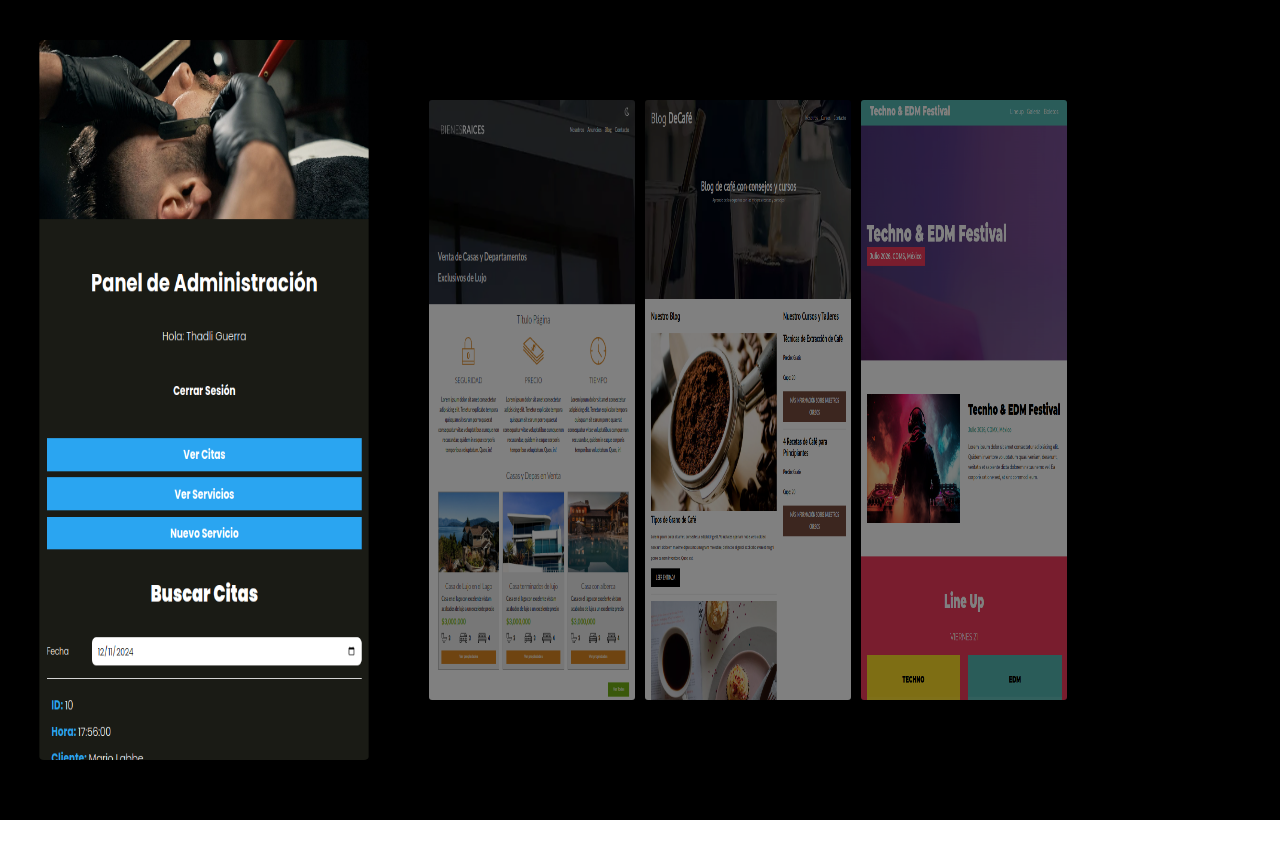
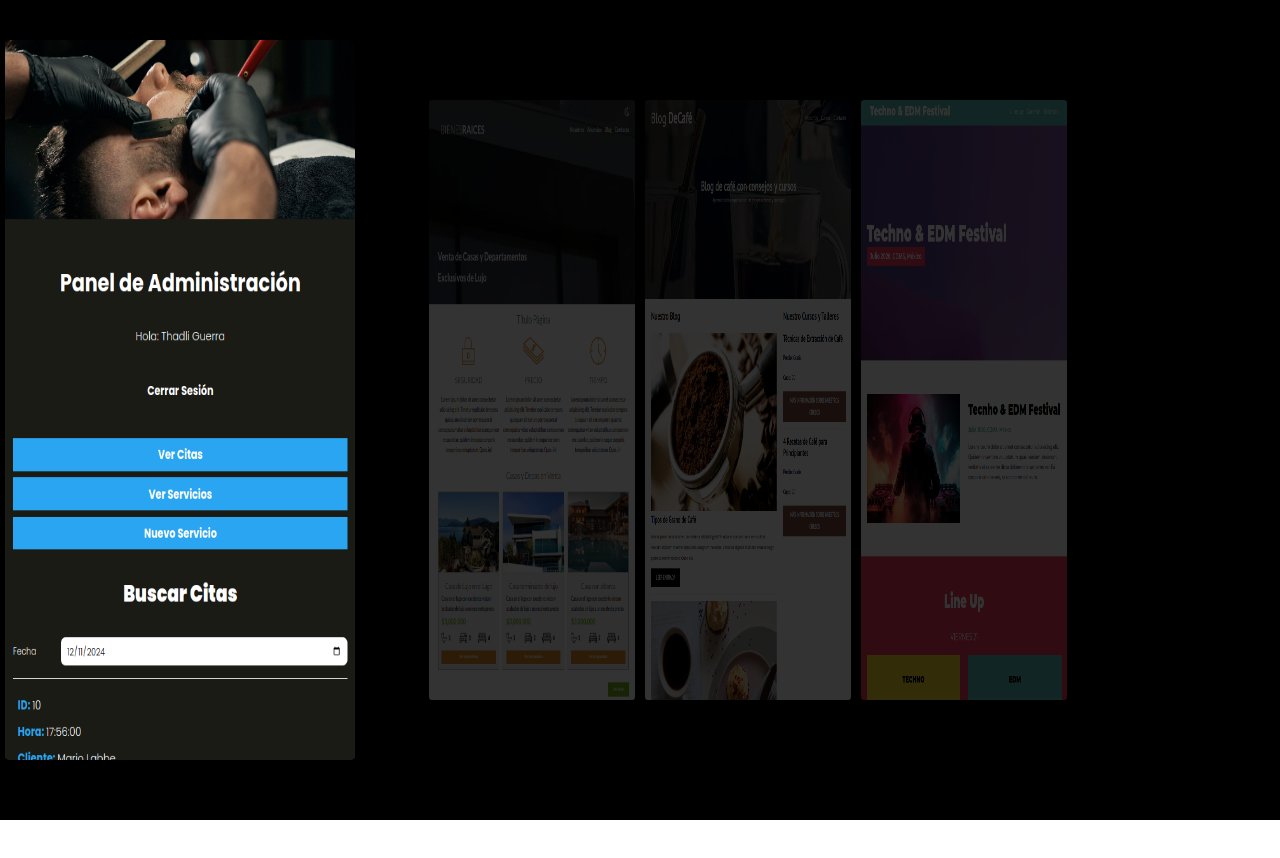
Before and after one commit to tatatadlisixti4/portafolio, a website: page views/index.html in a window 1280 px wide. Shown: the part 54-912 px from the top of the page. Drawn offline with nearby package versions, Linux system fonts and the light colour scheme; files that its build step writes are made by us from their sources.

```diff
--- a/src/js/app.js
+++ b/src/js/app.js
@@ -70,10 +70,16 @@
                 activo.id = 'activo';
             }
         });
-
     });
 }
 
 function nav_activo() {
-
+    const elementos = $('.navegacion-principal');
+    (elementos.querySelectorAll('span')).forEach(span => {
+        $$$(span, 'click', () => {
+            const activo = $('#nav-activo');
+            activo.removeAttribute('id');
+            span.id = 'nav-activo';
+        });
+    });
 }
--- a/src/scss/componentes/_header.scss
+++ b/src/scss/componentes/_header.scss
@@ -41,7 +41,6 @@
                     text-decoration: line-through;
                     text-decoration-color: v.$rojo;
                 }
-
             }
 
             & a:first-child{
--- a/src/scss/componentes/_main.scss
+++ b/src/scss/componentes/_main.scss
@@ -18,22 +18,20 @@
                 gap: 1rem;
                 margin-top: 5rem;
 
-
-
                 .elemento{
                     height: 60rem;
                     width: 35rem;
 
-                    filter: brightness(50%);
+                    filter: brightness(20%);
                     transition: transform 0.2s ease-in .15s, filter 0.2s ease-in;
 
                     &#activo{
                         filter: brightness(100%);
-                        transform: scale(1.6, 1.2) translateX(-7rem) ;
+                        transform: scale(1.7, 1.2) translateX(-8rem) ;
                     }
 
                     &#noactivo {
-                        filter: brightness(50%);
+                        filter: brightness(20%);
                         transform: scale(1, 1) translateX(0) translateY(0);
                     }
 
@@ -41,16 +39,16 @@
                     &#noactivo:hover{
                         filter: brightness(100%);
                         &:nth-child(1){
-                            transform: scale(1.6, 1.2) translateX(-7rem) ;
+                            transform: scale(1.7, 1.2) translateX(-8rem) ;
                         }
                         &:nth-child(2){
-                            transform: scale(1.6, 1.2) translateX(-7rem) ;
+                            transform: scale(1.7, 1.2) translateX(-8rem) ;
                         }
                         &:nth-child(3){
-                            transform: scale(1.6, 1.2) translateX(-7rem) ;
+                            transform: scale(1.7, 1.2) translateX(-8rem) ;
                         }
                         &:nth-child(4){
-                            transform: scale(1.6, 1.2) translateX(-7rem) ;
+                            transform: scale(1.7, 1.2) translateX(-8rem) ;
                         }
                     }
 
@@ -112,7 +110,6 @@
     }
 }
 
-
 .footer-menu {
     display: flex;
     justify-content: space-between;
--- a/views/index.html
+++ b/views/index.html
@@ -20,10 +20,10 @@
             </button>
         </div>
         <nav class="navegacion-principal">
-            <a  href="#index"><span id="nav-activo">TG7</span></a>
-            <a  href="#logros"><span>Logros</span></a>
-            <a  href="#tecnologias"><span>Tecnologías</span></a>
-            <a  href="#sobremi"><span>Sobre Mí</span></a>
+            <a href="#index"><span id="nav-activo">TG7</span></a>
+            <a href="#logros"><span>Logros</span></a>
+            <a href="#tecnologias"><span>Tecnologías</span></a>
+            <a href="#sobremi"><span>Sobre Mí</span></a>
         </nav>
 
     </header>
@@ -34,13 +34,13 @@
                 <a class="elemento" id="activo" href="#">
                     <img src="/src/img/appsalon.png" alt="appsalon web">
                 </a>
-                <a class="elemento" href="#">
+                <a class="elemento" href="https://bienesraices-thadli.netlify.app/">
                     <img src="/src/img/bienesraices.png" alt="appsalon web">
                 </a>
-                <a class="elemento" href="#">
+                <a class="elemento" href="https://blogdecafe-thadli.netlify.app/">
                     <img src="/src/img/blogcafe.png" alt="appsalon web">
                 </a>
-                <a class="elemento" href="#">
+                <a class="elemento" href="https://festivalmusica-pw-thadli.netlify.app/">
                     <img src="/src/img/festivalmusica.png" alt="appsalon web">
                 </a>
                 <!-- <a class="elemento" href="#">
```
Also changed, not shown: public/build/css/app.css, public/build/js/app.js, 1 other file.
